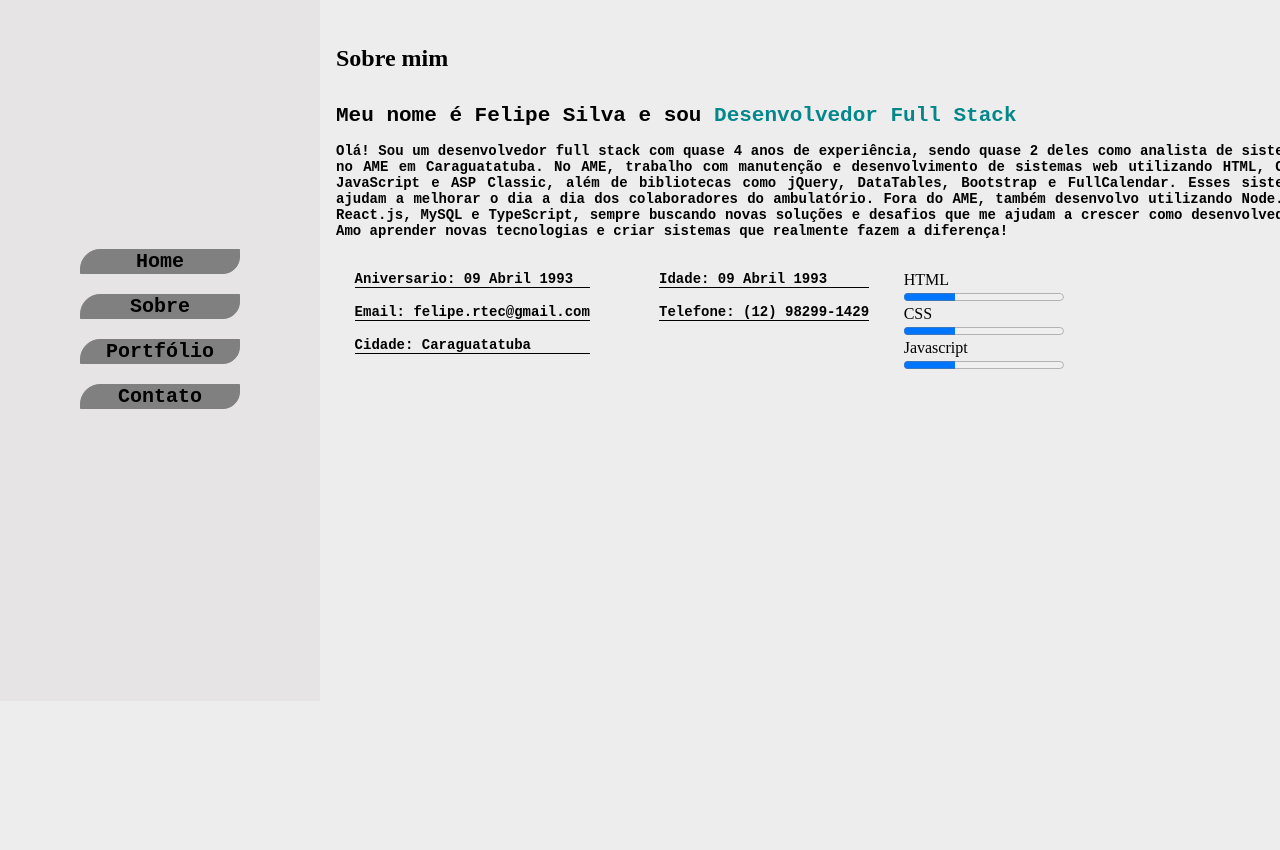
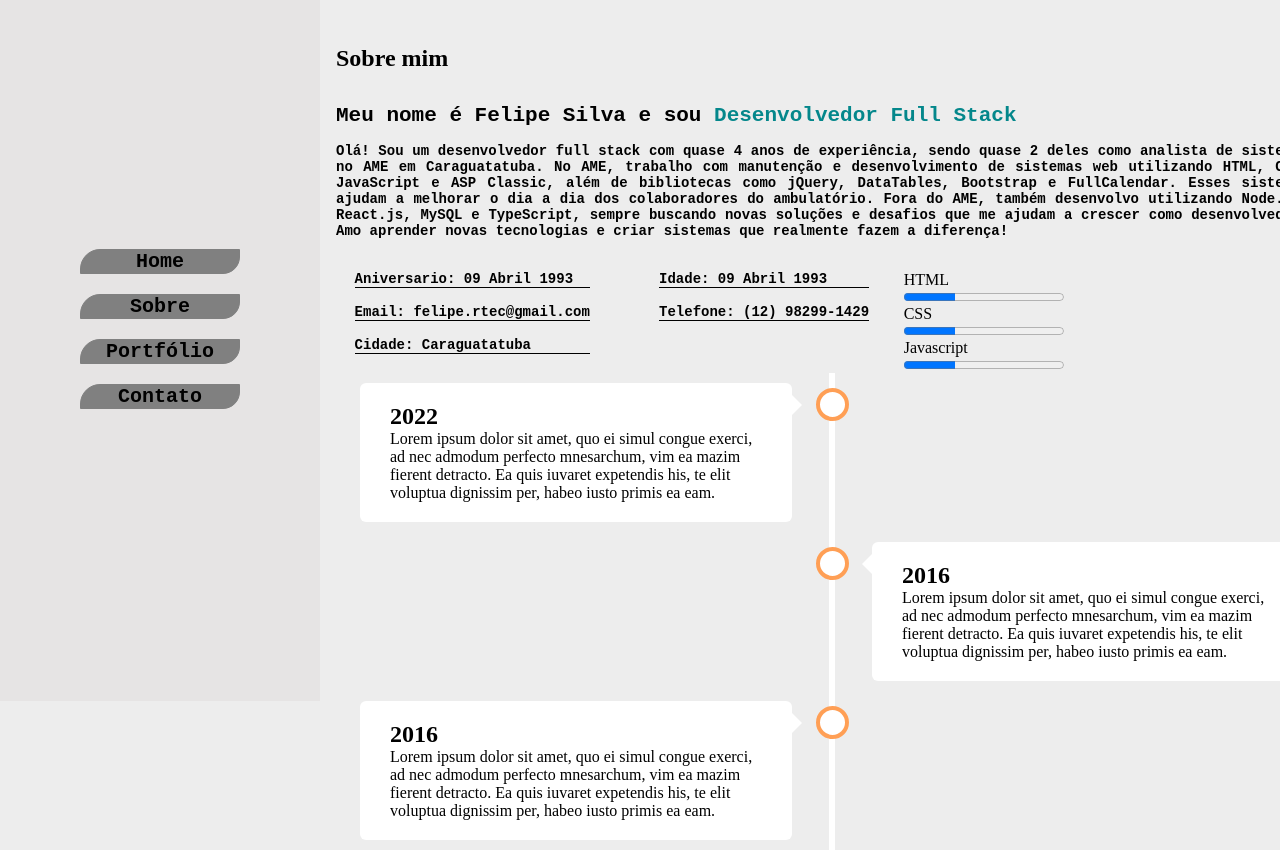
Before and after one commit to felipertec/portfolio, a plain HTML site: page index.html in a window 1280 px wide. Shown: the part 99-949 px from the top of the page. Before the commit the page ends 800 px from the top, so only its background shows below. Drawn offline with Linux system fonts and the light colour scheme.

Commit message:
Construção d aminha timeline

```diff
--- a/css/style.css
+++ b/css/style.css
@@ -228,3 +228,115 @@ header{
     display: flex;
     flex-direction: column;
 }
+
+.timeline{
+    position: relative;
+    max-width: 1200px;
+    margin: 0 auto;
+}
+
+.timeline::after{
+    content: '';
+    position: absolute;
+    width: 6px;
+    background-color: white;
+    top: 0;
+    bottom: 0;
+    left: 50%;
+    margin-left: -3px;
+}
+
+.container{
+    padding: 10px 40px;
+    position: relative;
+    background-color: inherit;
+    width: 50%;
+}
+
+.container::after{
+    content: '';
+    position: absolute;
+    width: 25px;
+    height: 25px;
+    right: -17px;
+    background-color: white;
+    border: 4px solid #FF9F55;
+    top: 15px;
+    border-radius: 50%;
+    z-index: 1;
+}
+
+.left{
+    left: 0;
+}
+
+.right{
+    left: 50%;
+}
+
+.left::before{
+    content: '';
+    height: 0;
+    position: absolute;
+    top: 22px;
+    width: 0;
+    z-index: 1;
+    right: 30px;
+    border: medium solid white;
+    border-width: 10px 0 10px 10px;
+    border-color: transparent transparent transparent white;
+}
+
+/* ADD arrows to the right */
+.right::before {
+    content: " ";
+    height: 0;
+    position: absolute;
+    top: 22px;
+    width: 0;
+    z-index: 1;
+    left: 30px;
+    border: medium solid white;
+    border-width: 10px 10px 10px 0;
+    border-color: transparent white transparent transparent;
+
+}
+
+.right::after{
+    left: -16px;
+}
+
+.content-timeline{
+    padding: 20px 30px;
+    background-color: white;
+    position: relative;
+    border-radius: 6px;
+}
+
+@media screen and (max-width: 600px) {
+    /* Place the timelime to the left */
+    .timeline::after {
+    left: 31px;
+    }
+
+    .container {
+    width: 100%;
+    padding-left: 70px;
+    padding-right: 25px;
+    }
+
+    .container::before {
+    left: 60px;
+    border: medium solid white;
+    border-width: 10px 10px 10px 0;
+    border-color: transparent white transparent transparent;
+    }
+
+    .left::after, .right::after {
+    left: 15px;
+    }
+
+    .right {
+    left: 0%;
+    }
+  }
--- a/index.html
+++ b/index.html
@@ -67,6 +67,27 @@
                     <progress id="file" value="32" max="100"> 32% </progress>
                 </div>
             </div>
+            <div class="timeline">
+                <div class="container left">
+                    <div class="content-timeline">
+                        <h2>2022</h2>
+                        <p>Lorem ipsum dolor sit amet, quo ei simul congue exerci, ad nec admodum perfecto mnesarchum, vim ea mazim fierent detracto.
+                           Ea quis iuvaret expetendis his, te elit voluptua dignissim per, habeo iusto primis ea eam.</p>
+                    </div>
+                </div>
+                <div class="container right">
+                    <div class="content-timeline">
+                      <h2>2016</h2>
+                      <p>Lorem ipsum dolor sit amet, quo ei simul congue exerci, ad nec admodum perfecto mnesarchum, vim ea mazim fierent detracto. Ea quis iuvaret expetendis his, te elit voluptua dignissim per, habeo iusto primis ea eam.</p>
+                    </div>
+                </div>
+                <div class="container left">
+                    <div class="content-timeline">
+                      <h2>2016</h2>
+                      <p>Lorem ipsum dolor sit amet, quo ei simul congue exerci, ad nec admodum perfecto mnesarchum, vim ea mazim fierent detracto. Ea quis iuvaret expetendis his, te elit voluptua dignissim per, habeo iusto primis ea eam.</p>
+                    </div>
+                </div>
+            </div>
         </section>
 
 
```
